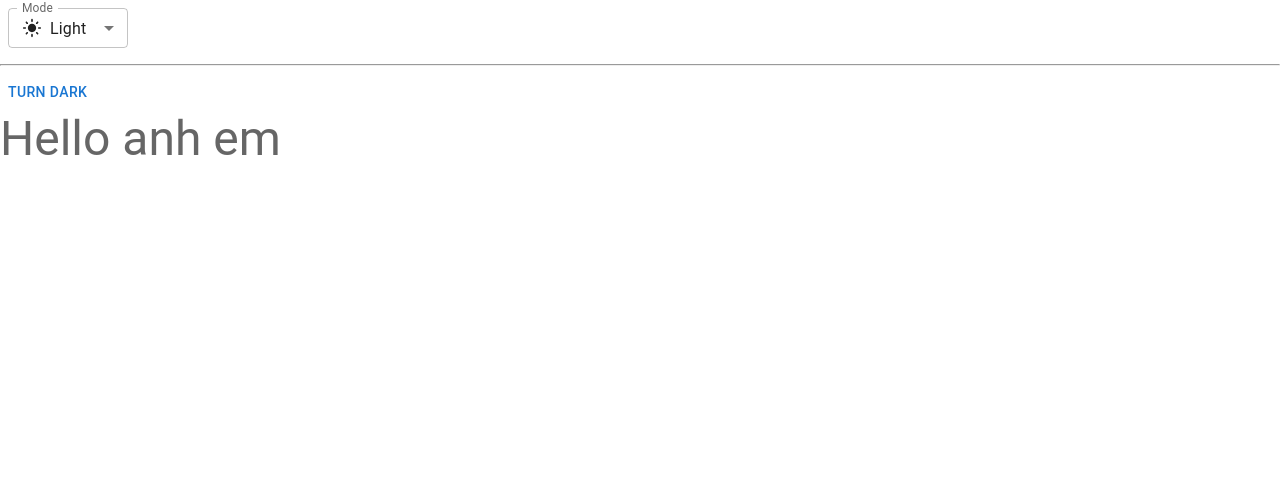
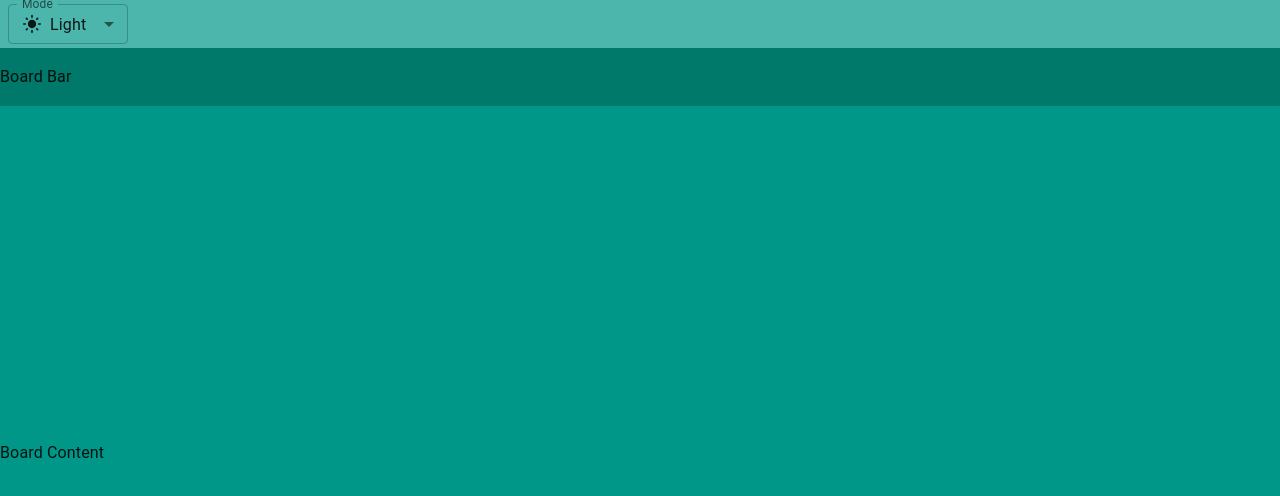
Before and after one commit to nvdao03/trello-web, a React (Vite) app: page / in a window 1280 px wide. Shown: the top 496 px of the page. Built offline with nearby package versions, Linux system fonts and the light colour scheme.

Commit message:
feature(ui): setup base layout

```diff
--- a/index.html
+++ b/index.html
@@ -10,7 +10,7 @@
       href="https://fonts.googleapis.com/css2?family=Inter:ital,opsz,wght@0,14..32,100..900;1,14..32,100..900&display=swap"
       rel="stylesheet"
     />
-    <title>trello-web</title>
+    <title>Trello</title>
   </head>
   <body>
     <div id="root"></div>
--- a/src/App.tsx
+++ b/src/App.tsx
@@ -1,4 +1,3 @@
-import { Button, Typography, useMediaQuery } from '@mui/material'
 import { useColorScheme } from '@mui/material/styles'
 import InputLabel from '@mui/material/InputLabel'
 import MenuItem from '@mui/material/MenuItem'
@@ -8,6 +7,7 @@
 import DarkModeIcon from '@mui/icons-material/DarkMode'
 import SettingsBrightnessIcon from '@mui/icons-material/SettingsBrightness'
 import Box from '@mui/material/Box'
+import Container from '@mui/material/Container'
 
 function ModeSelect() {
   const { mode, setMode } = useColorScheme()
@@ -52,33 +52,43 @@
   )
 }
 
-function ModeToggle() {
-  const { mode, setMode } = useColorScheme()
-
-  const prefersDarkMode = useMediaQuery('(prefers-color-scheme: dark)')
-  const prefersLightMode = useMediaQuery('(prefers-color-scheme: light)')
-
-  return (
-    <Button
-      onClick={() => {
-        setMode(mode === 'light' ? 'dark' : 'light')
-      }}
-    >
-      {mode === 'light' ? 'Turn dark' : 'Turn light'}
-    </Button>
-  )
-}
-
 function App() {
   return (
-    <>
-      <ModeSelect />
-      <hr />
-      <ModeToggle />
-      <Typography variant='h3' color='text.secondary'>
-        Hello anh em
-      </Typography>
-    </>
+    <Container disableGutters maxWidth={false} sx={{ height: '100vh' }}>
+      <Box
+        sx={{
+          backgroundColor: 'primary.light',
+          width: '100%',
+          height: (theme) => theme.trelloCustom.appBarHeight,
+          display: 'flex',
+          alignItems: 'center'
+        }}
+      >
+        <ModeSelect />
+      </Box>
+      <Box
+        sx={{
+          backgroundColor: 'primary.dark',
+          width: '100%',
+          height: (theme) => theme.trelloCustom.boardBarHeight,
+          display: 'flex',
+          alignItems: 'center'
+        }}
+      >
+        Board Bar
+      </Box>
+      <Box
+        sx={{
+          backgroundColor: 'primary.main',
+          width: '100%',
+          display: 'flex',
+          alignItems: 'center',
+          height: (theme) => `calc(100vh - ${theme.trelloCustom.appBarHeight} - ${theme.trelloCustom.boardBarHeight})`
+        }}
+      >
+        Board Content
+      </Box>
+    </Container>
   )
 }
 
--- a/src/theme.ts
+++ b/src/theme.ts
@@ -1,25 +1,42 @@
-import { createTheme } from '@mui/material/styles'
 import { experimental_extendTheme as extendTheme } from '@mui/material/styles'
-import { red } from '@mui/material/colors'
+import { cyan, deepOrange, orange, teal } from '@mui/material/colors'
+
+// 1. Mở rộng type cho theme
+declare module '@mui/material/styles' {
+  interface Theme {
+    trelloCustom: {
+      appBarHeight: string
+      boardBarHeight: string
+    }
+  }
+  // Nếu muốn dùng theme.options
+  interface ThemeOptions {
+    trelloCustom?: {
+      appBarHeight?: string
+      boardBarHeight?: string
+    }
+  }
+}
 
 const theme = extendTheme({
+  trelloCustom: {
+    appBarHeight: '48px',
+    boardBarHeight: '58px'
+  },
   colorSchemes: {
     light: {
       palette: {
-        // primary: {
-        //   main: '#ff5252'
-        // }
+        primary: teal,
+        secondary: deepOrange
       }
     },
     dark: {
       palette: {
-        // primary: {
-        //   main: '#000'
-        // }
+        primary: cyan,
+        secondary: orange
       }
     }
   }
-  // ...other properties
 })
 
 export default theme
```
